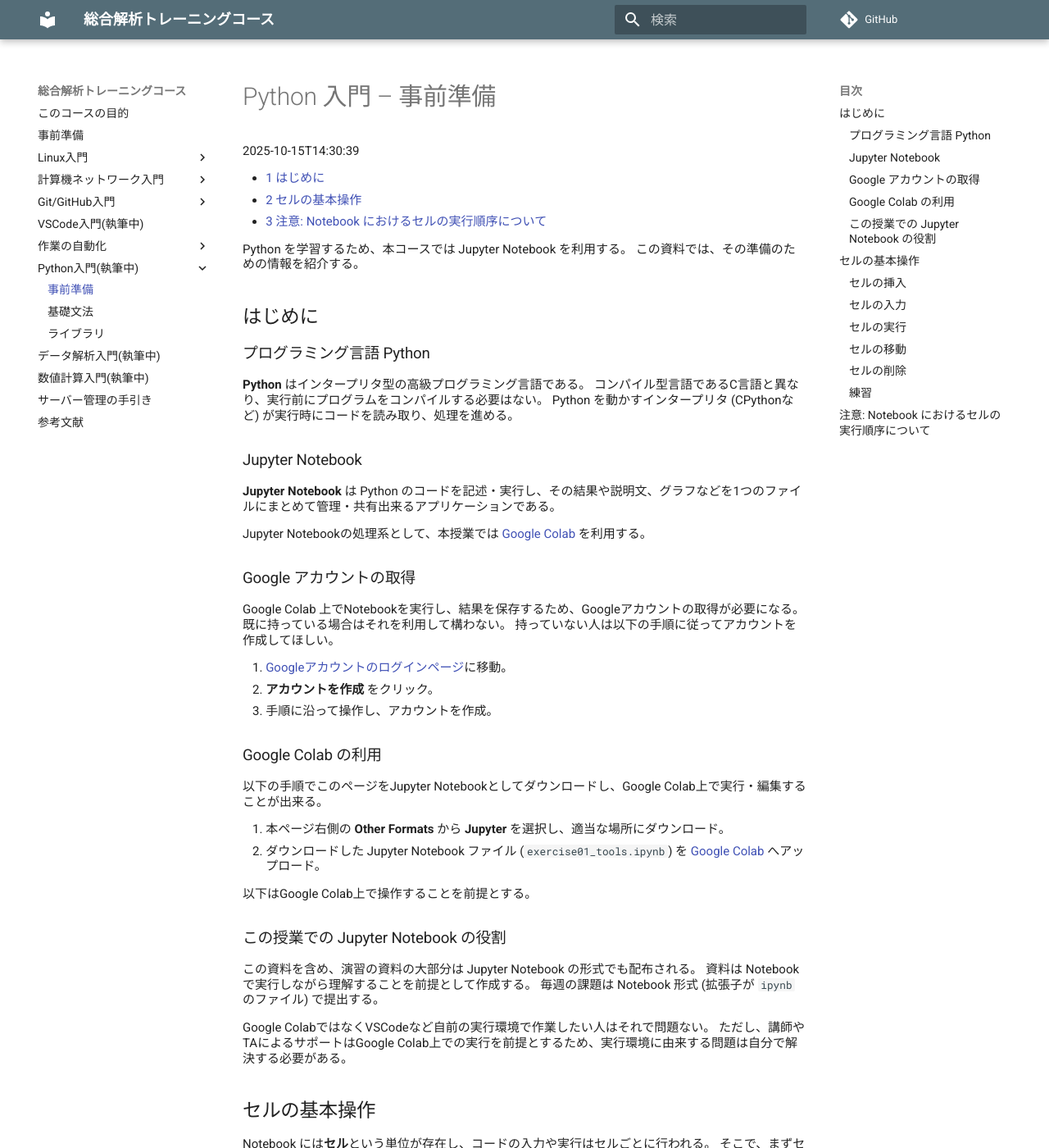
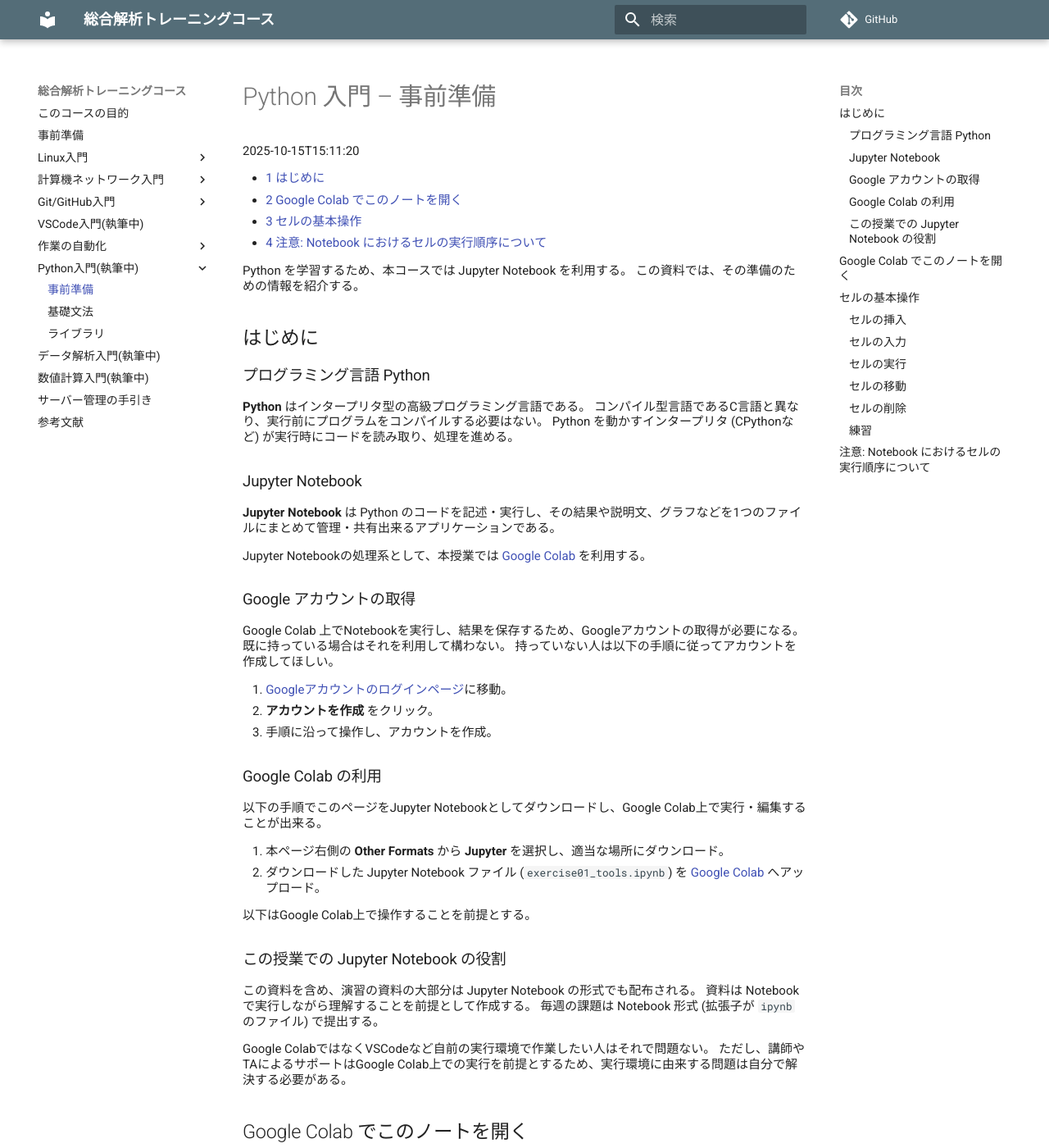
Before and after one commit to is-isee/training_course, an MkDocs documentation site: the page built from docs/python/prep.md, in a window 1280 px wide and 1400 px high. Shown: the whole window at 82% size. Built offline with MkDocs 1.6.1 and Material for MkDocs 9.7.7, drawn with Linux system fonts in a browser that asks for light colours; comment, search, counter and statistics services are not loaded; some of the changed text lies outside the part shown.

Commit message:
minor fix

```diff
--- a/docs/python/prep.md
+++ b/docs/python/prep.md
@@ -1,11 +1,13 @@
 # Python 入門 – 事前準備
 
-2025-10-15T14:30:39
+2025-10-15T15:11:20
 
 - [<span class="toc-section-number">1</span> はじめに](#はじめに)
-- [<span class="toc-section-number">2</span>
+- [<span class="toc-section-number">2</span> Google Colab
+  でこのノートを開く](#google-colab-でこのノートを開く)
+- [<span class="toc-section-number">3</span>
   セルの基本操作](#セルの基本操作)
-- [<span class="toc-section-number">3</span> 注意: Notebook
+- [<span class="toc-section-number">4</span> 注意: Notebook
   におけるセルの実行順序について](#注意-notebook-におけるセルの実行順序について)
 
 Python を学習するため、本コースでは Jupyter Notebook を利用する。
@@ -64,6 +66,13 @@
 ただし、講師やTAによるサポートはGoogle
 Colab上での実行を前提とするため、実行環境に由来する問題は自分で解決する必要がある。
 
+## Google Colab でこのノートを開く
+
+以下の `Open in Colab` ボタンを押すと、Colab
+上で現在閲覧しているノートブックを開く事ができる。
+
+[![](https://colab.research.google.com/assets/colab-badge.svg)](https://colab.research.google.com/github/is-isee/training_course/blob/main/docs/python/prep.ipynb)
+
 ## セルの基本操作
 
 Notebook
--- a/docs/python/prep.qmd
+++ b/docs/python/prep.qmd
@@ -47,6 +47,12 @@
 Google ColabではなくVSCodeなど自前の実行環境で作業したい人はそれで問題ない。
 ただし、講師やTAによるサポートはGoogle Colab上での実行を前提とするため、実行環境に由来する問題は自分で解決する必要がある。
 
+## Google Colab でこのノートを開く
+
+以下の `Open in Colab` ボタンを押すと、Colab 上で現在閲覧しているノートブックを開く事ができる。
+
+[![](https://colab.research.google.com/assets/colab-badge.svg)](https://colab.research.google.com/github/is-isee/training_course/blob/main/docs/python/prep.ipynb)
+
 ## セルの基本操作
 
 Notebook には**セル**という単位が存在し、コードの入力や実行はセルごとに行われる。
```
Also changed, not shown: docs/python/prep.ipynb.
